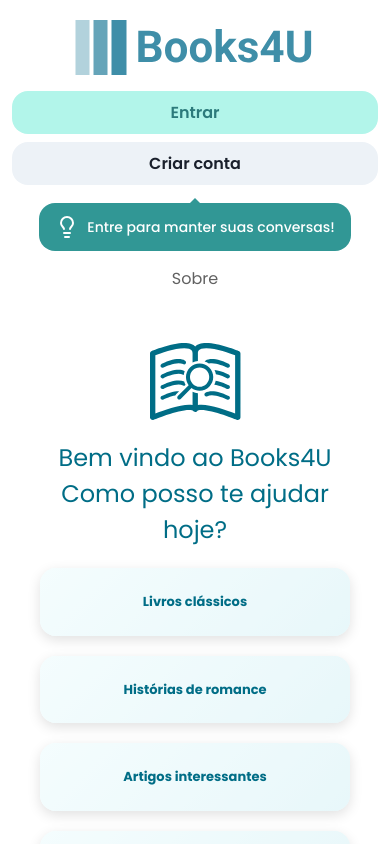
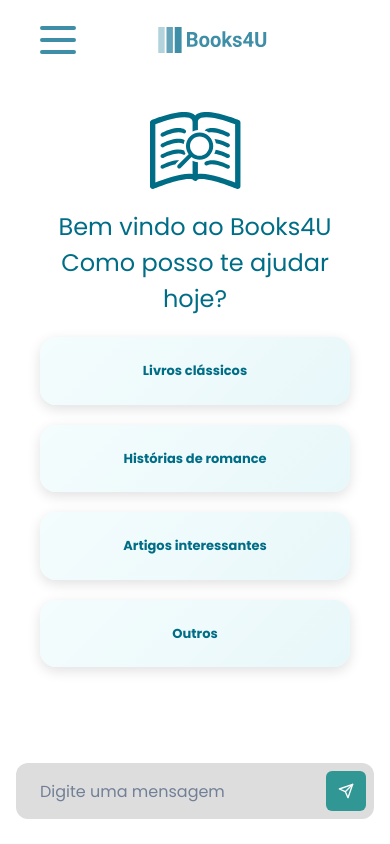
Before and after one commit to books4u-tcc/frontend, a React (Vite) app: page / in a window 390 px wide. Shown: the top 844 px of the page. Built offline with nearby package versions, Linux system fonts and the light colour scheme.

Commit message:
Add responsivity menu

```diff
--- a/src/components/chat/chat-conversation.tsx
+++ b/src/components/chat/chat-conversation.tsx
@@ -27,7 +27,7 @@ export function ChatConversation() {
       ))}
 
       {suggestions.length > 0 && (
-        <Flex gap={5}>
+        <Flex gap={5} justifyContent="center">
           {suggestions.map((s) => (
             <SuggestionCard onClick={() => startSuggestion(s)}>
               {s}
--- a/src/components/chat/onboarding.tsx
+++ b/src/components/chat/onboarding.tsx
@@ -5,7 +5,7 @@ import { chatStoreActions } from "./chat-store";
 import { useChatContext } from "./chat-context";
 
 export function Onboarding() {
-  const { focusPromptInput } = useChatContext()
+  const { focusPromptInput } = useChatContext();
 
   function startSuggestion(message: string) {
     chatStoreActions.sendMessage(message);
@@ -26,7 +26,12 @@ export function Onboarding() {
         <p>Como posso te ajudar hoje?</p>
       </Text>
 
-      <Flex w="100%" flexDir={["column", "column", "row"]} gap={5}>
+      <Flex
+        w="100%"
+        justifyContent="center"
+        flexDir={["column", "column", "row"]}
+        gap={5}
+      >
         <SuggestionCard
           onClick={() => startSuggestion("Me recomende livros clássicos")}
         >
--- a/src/components/sidebar/Sidebar.tsx
+++ b/src/components/sidebar/Sidebar.tsx
@@ -1,18 +1,35 @@
-import { Flex, Link, List, ListItem } from "@chakra-ui/react";
+import { Button, Collapse, Flex, Grid } from "@chakra-ui/react";
+import menuIcon from "../../assets/icons/menu.svg";
 import logoBig from "../../assets/logo-big.svg";
-import { SidebarButton } from "./sidebar-button";
 import { SidebarSignedIn } from "./sidebar-signedin";
 import { SidebarSignedOut } from "./sidebar-signedout";
 import { useAuthStore } from "../../stores/auth";
 import { Link as RouterLink } from "react-router-dom";
+import { useEffect, useState } from "react";
 
 export default function Sidebar() {
   const authenticated = useAuthStore((s) => s.authenticated);
+  const [isOpen, setIsOpen] = useState(false);
+  const [windowWidth, setWindowWidth] = useState(window.innerWidth);
 
   console.log(authenticated);
 
-  return (
-    <Flex w="100%" h="100%" flexDir="column" justifySelf="start" px={3} py={5}>
+  useEffect(() => {
+    const handleResize = () => {
+      setWindowWidth(window.innerWidth);
+      console.log(window.innerWidth);
+    };
+
+    window.addEventListener("resize", handleResize);
+
+    // Cleanup event listener on component unmount
+    return () => {
+      window.removeEventListener("resize", handleResize);
+    };
+  }, []);
+
+  return windowWidth > 767 ? (
+    <Flex w="100%" h="100vh" flexDir="column" justifySelf="start" px={3} py={5}>
       <Flex flexDir="column" h="100%" w="100%" alignItems="center" gap={4}>
         <RouterLink to="/">
           <img src={logoBig}></img>
@@ -21,5 +38,49 @@ export default function Sidebar() {
         {authenticated ? <SidebarSignedIn /> : <SidebarSignedOut />}
       </Flex>
     </Flex>
+  ) : (
+    <Flex
+      w="100%"
+      flexDir="column"
+      justifySelf="start"
+      position="relative"
+      px={3}
+      py={5}
+    >
+      <Grid
+        w="100%"
+        templateColumns="1fr 3fr"
+        alignItems="center"
+        justifyContent="center"
+      >
+        <Flex justifyContent="center">
+          <Button
+            onClick={() => setIsOpen(!isOpen)}
+            bg="transparent"
+            p="0"
+            maxW="80px"
+          >
+            <img src={menuIcon} width="50%" />
+          </Button>
+        </Flex>
+        <Flex ml="20%">
+          <RouterLink to="/">
+            <img width="50%" src={logoBig}></img>
+          </RouterLink>
+        </Flex>
+      </Grid>
+      <Collapse in={isOpen} animateOpacity>
+        <Flex
+          flexDir="column"
+          h="100%"
+          w="100%"
+          mt="25px"
+          alignItems="center"
+          gap={4}
+        >
+          {authenticated ? <SidebarSignedIn /> : <SidebarSignedOut />}
+        </Flex>
+      </Collapse>
+    </Flex>
   );
 }
--- a/src/components/sidebar/sidebar-button.tsx
+++ b/src/components/sidebar/sidebar-button.tsx
@@ -2,11 +2,12 @@ import { Button, ButtonProps, Flex, Icon } from "@chakra-ui/react";
 import { ReactNode } from "react";
 import { FiCheckCircle } from "react-icons/fi";
 
-export interface SidebarButtonProps extends Pick<ButtonProps, 'as' | 'children'> {
+export interface SidebarButtonProps
+  extends Pick<ButtonProps, "as" | "children"> {
   highlighted?: boolean;
-  checked?: boolean
+  checked?: boolean;
   icon?: ReactNode;
-  to?: string
+  to?: string;
 }
 
 export function SidebarButton({ highlighted, ...props }: SidebarButtonProps) {
@@ -15,6 +16,8 @@ export function SidebarButton({ highlighted, ...props }: SidebarButtonProps) {
       w="100%"
       height="auto"
       fontWeight="semibold"
+      fontSize={["xx-small", "xs", "sm"]}
+      textOverflow="ellipsis"
       borderRadius="2xl"
       display="flex"
       gap={1}
@@ -32,7 +35,11 @@ export function SidebarButton({ highlighted, ...props }: SidebarButtonProps) {
       color={highlighted ? "teal.600" : "inherit"}
       px={3}
       py={3}
-      rightIcon={props.checked ? <Icon color="teal" h={5} w={5} as={FiCheckCircle} /> : undefined}
+      rightIcon={
+        props.checked ? (
+          <Icon color="teal" h={5} w={5} as={FiCheckCircle} />
+        ) : undefined
+      }
       {...props}
     >
       {props.icon}
--- a/src/pages/PageScaffold.tsx
+++ b/src/pages/PageScaffold.tsx
@@ -8,7 +8,10 @@ interface PageScaffoldProps {
 
 export function PageScaffold({ children }: PageScaffoldProps) {
   return (
-    <Grid h="100dvh" minW="200px" templateColumns={["1fr", "1fr", "1fr 1fr", "1fr 2fr", "340px 3fr"]}>
+    <Grid
+      minW="200px"
+      templateColumns={["1fr", "1fr", "1fr 3fr", "1fr 3fr", "340px 3fr"]}
+    >
       <GridItem>
         <Sidebar />
       </GridItem>
```
Also changed, not shown: src/assets/icons/menu.svg (added).
